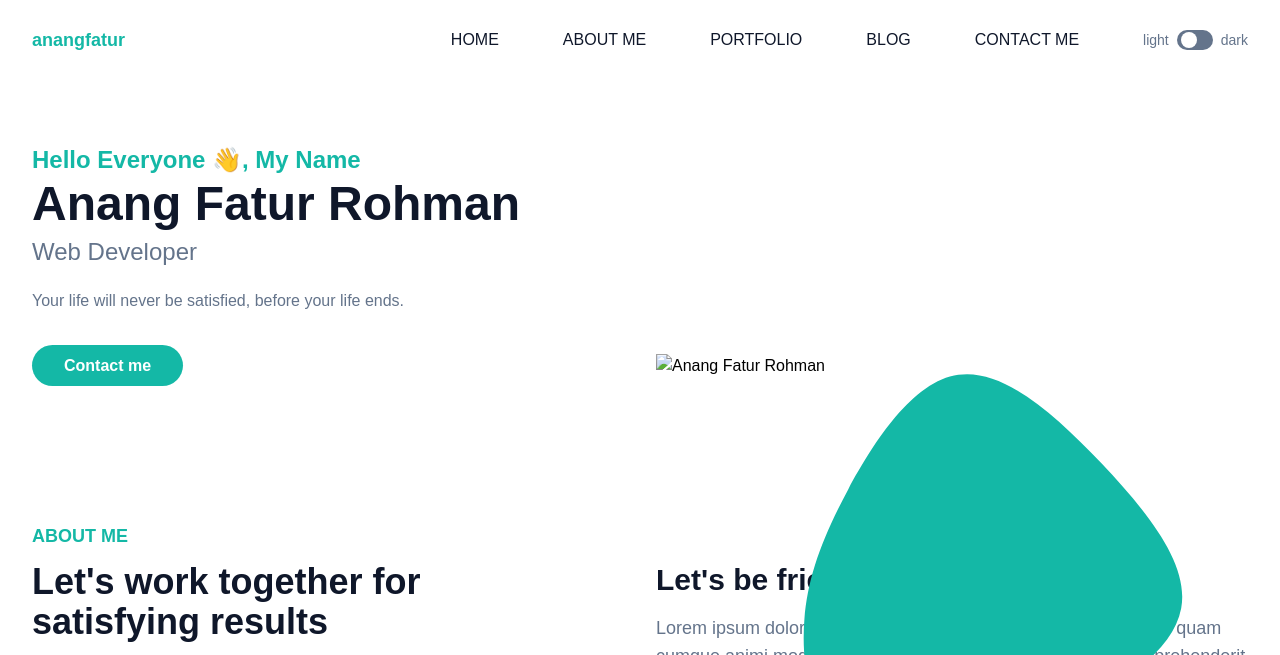
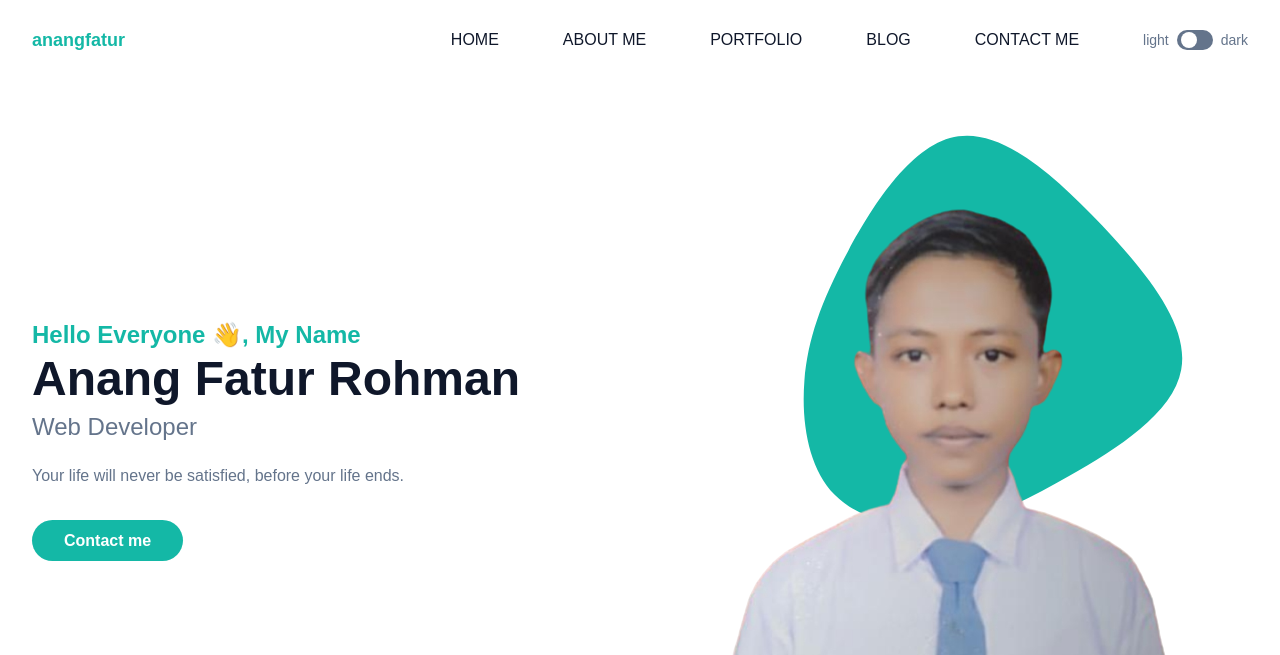
Before and after one commit to dreamsaf23/Portfolio-profile, a website: page index.html in a window 1280 px wide. Shown: the top 655 px of the page. Drawn offline with Linux system fonts and the light colour scheme; the site is published under a folder, as on GitHub Pages, so addresses that start at the root find nothing.

Commit message:
change image

```diff
--- a/index.html
+++ b/index.html
@@ -81,7 +81,7 @@
                 </div>
                 <div class="w-full self-end px-4 lg:w-1/2">
                     <div class="relative mt-10 lg:mt-9 lg:right-0">
-                        <img src="/dist/img/heroimg.png" alt="Anang Fatur Rohman" class="max-w-full mx-auto relative z-10">
+                        <img src="dist/img/heroimg.png" alt="Anang Fatur Rohman" class="max-w-full mx-auto relative z-10">
                         <span class="absolute bottom-5 top-0  left-1/2 -translate-x-1/2 md:scale-125 lg:top-3">
                             <svg width="400" height="400" viewBox="0 0 200 200" xmlns="http://www.w3.org/2000/svg">
                                 <path fill="#14b8a6" d="M49.9,-50.8C65.4,-34.4,79.1,-17.2,76.4,-2.6C73.8,11.9,54.8,23.8,39.3,32.7C23.8,41.6,11.9,47.4,-1.6,49C-15.1,50.7,-30.3,48,-39.1,39.1C-47.8,30.3,-50.3,15.1,-49.2,1.1C-48.1,-12.9,-43.4,-25.8,-34.6,-42.2C-25.8,-58.5,-12.9,-78.3,2.1,-80.4C17.2,-82.6,34.4,-67.1,49.9,-50.8Z" transform="translate(100 100) scale(1.2)" />
```
Also changed, not shown: dist/output.css.
